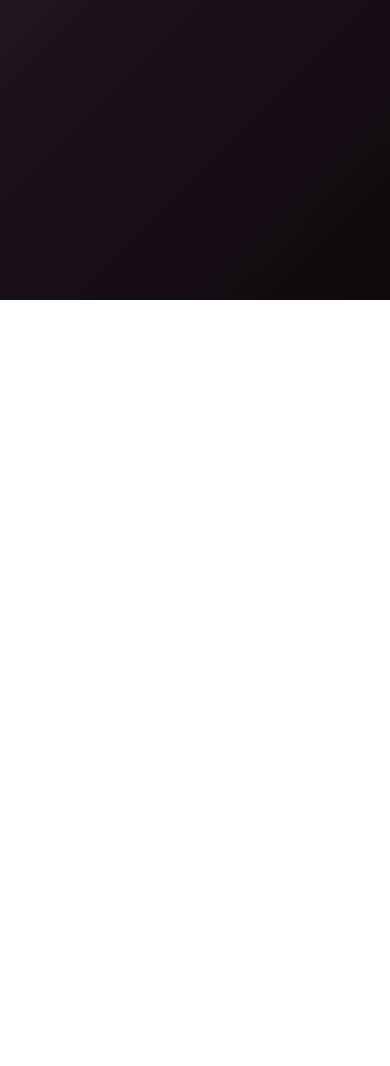
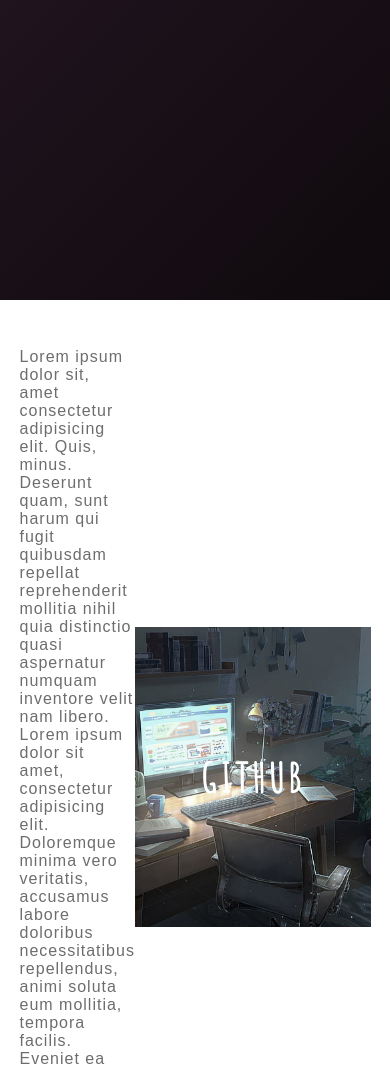
Before and after one commit to julianoamorim/menu-hamburger-css, a plain HTML site: page projeto.html in a window 390 px wide. Shown: the part 544-1610 px from the top of the page. Before the commit the page ends 844 px from the top, so only its background shows below. Drawn offline with Linux system fonts and the light colour scheme.

Commit message:
Adicao no projeto hamburger

```diff
--- a/css/style-projeto.css
+++ b/css/style-projeto.css
@@ -189,3 +189,173 @@ a:hover{
     visibility: visible;
     opacity: 1;
 }
+
+/* CARDS */
+.container{
+    width: 100%;
+    height: auto;
+    display: flex;
+    flex-direction: column;
+    justify-content: space-between;
+    align-items: center;
+}
+
+.card-container{
+    display: flex;
+    align-items: center;
+    justify-content: space-evenly;
+    width: 90%;
+}
+
+.card{
+    height: 300px;
+    width: 400px;
+    margin: 3rem 0 0;
+    background-image: url(../img/room.jpg);
+    background-position: center;
+    background-repeat: no-repeat;
+    background-size: cover;
+    display: flex;
+    justify-content: center;
+    align-items: center;
+    filter: grayscale(0.5);
+    color: #ffffff;
+    cursor: pointer;
+    transition: 0.3s;
+}
+
+.card-text{
+    width: 40%;
+    font-family: sans-serif;
+    letter-spacing: 1px;
+    color: rgb(109, 109, 109);
+}
+
+.card-wrapper::before{
+    content: '';
+    position: absolute;
+    height: 100px;
+    width: 100px;
+    display: block;
+    border: 1px solid white;
+    opacity: 0;
+    transition: 0.3s;
+}
+
+.card-wrapper h2{
+    font-size: 40px;
+    text-transform: uppercase;
+    letter-spacing: 4px;
+    margin: 0;
+    transition: 0.3s;
+}
+
+.card-wrapper p{
+    font-size: 0;
+    visibility: hidden;
+    font-weight: bold;
+    opacity: 0;
+    text-transform: uppercase;
+    transition: 0.3s;
+}
+
+.card:hover{
+    filter: unset;
+}
+
+.card:hover > .card-wrapper::before{
+    opacity: 1;
+    width: 350px;
+    height: 250px;
+}
+
+/* CARDS */
+.container{
+    width: 100%;
+    height: auto;
+    display: flex;
+    flex-direction: column;
+    justify-content: space-evenly;
+    align-items: center;
+    margin: 3rem 0;
+}
+
+.card-container{
+    display: flex;
+    align-items: center;
+    justify-content: space-evenly;
+    width: 90%;
+}
+
+.card{
+    height: 300px;
+    width: 400px;
+    margin: 3rem 0 0 0;
+    background-image: url(../img/room.jpg);
+    background-position: center;
+    background-repeat: no-repeat;
+    background-size: cover;
+    display: flex;
+    justify-content: center;
+    align-items: center;
+    filter: grayscale(0.5);
+    color: #ffffff;
+    cursor: pointer;
+    transition: 0.3s;
+}
+
+.card-text{
+    width: 40%;
+    font-family: sans-serif;
+    letter-spacing: 1px;
+    color: rgb(109, 109, 109);
+}
+
+.card-wrapper{
+    text-align: center;
+    display: flex;
+    flex-direction: column;
+    justify-content: center;
+    align-items: center;
+    position: relative;
+}
+
+.card-wrapper::before{
+    content: '';
+    position: absolute;
+    height: 100px;
+    width: 100px;
+    display: block;
+    border: 1px solid #ffffff;
+    opacity: 0;
+    transition: 0.3s;
+}
+
+.card-wrapper h2{
+    font-size: 40px;
+    text-transform: uppercase;
+    letter-spacing: 4px;
+    margin: 0;
+    transition: 0.3s;
+}
+
+.card-wrapper p{
+    font-size: 0;
+    visibility: hidden;
+    opacity: 0;
+    font-weight: bold;
+    text-transform: uppercase;
+    transition: 0.3s;
+}
+
+.card-wrapper:hover > .card-wrapper::before{
+    height: 250px;
+    width: 350px;
+    opacity: 1;
+}
+
+.card:hover > .card-wrapper p{
+    font-size: 14px;
+    opacity: 1;
+    visibility: visible;
+}
--- a/projeto.html
+++ b/projeto.html
@@ -43,5 +43,43 @@
             <a href="#">GitHub</a>
         </div>
     </header>
+    <main class="container">
+        <div class="card-container">
+            <div class="card-text">
+                Lorem ipsum dolor sit, amet consectetur adipisicing elit. Quis, minus. Deserunt quam, sunt harum qui fugit quibusdam repellat reprehenderit mollitia nihil quia distinctio quasi aspernatur numquam inventore velit nam libero.
+                Lorem ipsum dolor sit amet, consectetur adipisicing elit. Doloremque minima vero veritatis, accusamus labore doloribus necessitatibus repellendus, animi soluta eum mollitia, tempora facilis. Eveniet ea accusantium ipsa? Commodi, ratione cumque.
+            </div>
+            <div class="card">
+                <div class="card-wrapper">
+                    <h2>GitHub</h2>
+                    <p>Veja meus projetos</p>
+                </div>
+            </div>
+        </div>
+        <div class="card-container">
+            <div class="card">
+                <div class="card-wrapper">
+                    <h2>Facebook</h2>
+                    <p>Acompanhe minha carreira</p>
+                </div>
+            </div>
+            <div class="card-text">
+                Lorem ipsum dolor sit, amet consectetur adipisicing elit. Quis, minus. Deserunt quam, sunt harum qui fugit quibusdam repellat reprehenderit mollitia nihil quia distinctio quasi aspernatur numquam inventore velit nam libero.
+                Lorem ipsum dolor sit amet, consectetur adipisicing elit. Doloremque minima vero veritatis, accusamus labore doloribus necessitatibus repellendus, animi soluta eum mollitia, tempora facilis. Eveniet ea accusantium ipsa? Commodi, ratione cumque.
+            </div>
+        </div>
+        <div class="card-container">
+            <div class="card-text">
+                Lorem ipsum dolor sit, amet consectetur adipisicing elit. Quis, minus. Deserunt quam, sunt harum qui fugit quibusdam repellat reprehenderit mollitia nihil quia distinctio quasi aspernatur numquam inventore velit nam libero.
+                Lorem ipsum dolor sit amet, consectetur adipisicing elit. Doloremque minima vero veritatis, accusamus labore doloribus necessitatibus repellendus, animi soluta eum mollitia, tempora facilis. Eveniet ea accusantium ipsa? Commodi, ratione cumque.
+            </div>
+            <div class="card">
+                <div class="card-wrapper">
+                    <h2>Instagram</h2>
+                    <p>Mais do meu dia a dia!</p>
+                </div>
+            </div>
+        </div>
+    </main>
 </body>
 </html>
```
Also changed, not shown: img/room.jpg (added).
